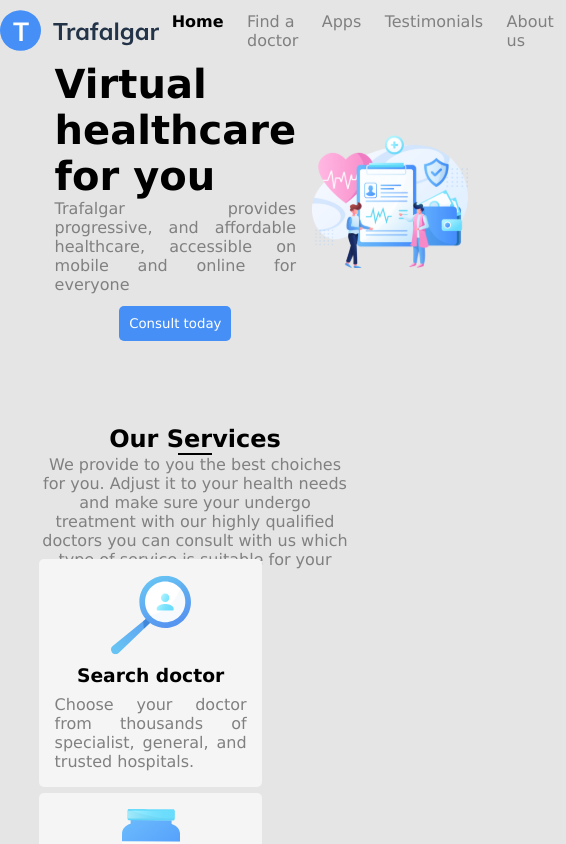
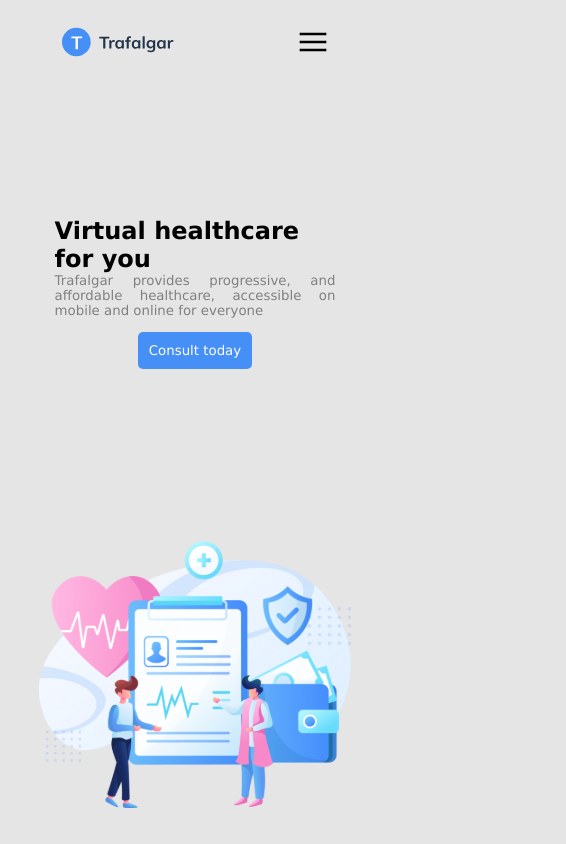
Before and after one commit to matheustkaczyk/trafalgar-landing-page, a React (Vite) app: page / in a window 390 px wide. Shown: the top 844 px of the page, 566 px wide, since content can reach past the window. Built offline with nearby package versions, Linux system fonts and the light colour scheme.

Commit message:
feat: mobile até w: 414 h: 915

```diff
--- a/src/App.scss
+++ b/src/App.scss
@@ -8,6 +8,10 @@ header {
   justify-content: space-around;
   max-width: 100vw;
   color: grey;
+
+  .hamburger-icon {
+    display: none;
+  }
 
   nav {
     width: 60%;
@@ -383,8 +387,10 @@ footer {
   }
 }
 
-@media only screen and (max-width: 375px) and (max-height: 667px) {
+@media only screen and (max-width: 414px) and (max-height: 915px) {
   header {
+    height: 10vh;
+
     img {
       width: 7em;
     }
@@ -392,5 +398,111 @@ footer {
     nav {
       display: none;
     }
+
+    .hamburger-icon {
+      display: unset;
+      width: 2em;
+    }
+  }
+
+  .home-page {
+    display: flex;
+    flex-direction: column;
+    align-items: center;
+    margin-top: 3em;
+    height: 90vh;
+
+    .home-wrapper {
+      display: flex;
+      flex-direction: column;
+      align-items: center;
+      justify-content: space-around;
+      height: 100%;
+
+      div {
+        h1 {
+          font-size: 1.5em;
+        }
+      }
+
+      img {
+        width: 100%;
+      }
+    }
+
+    p {
+      font-size: smaller;
+    }
+  }
+
+  .services-page {
+    div {
+      h1 {
+        font-size: 1.2em;
+      }
+
+      p {
+        font-size: smaller;
+      }
+    }
+
+    .articles-wrapper {
+      article {
+        width: 35%;
+        justify-content: space-around;
+
+        img {
+          width: 100%;
+        }
+      }
+    }
+  }
+
+  .leading-page {
+    .leading-01 {
+      text-align: center;
+      flex-direction: column;
+      div {
+        justify-content: center;
+        align-items: center;
+        width: 100%;
+      }
+    }
+
+    .leading-02 {
+      text-align: center;
+      flex-direction: column;
+      margin-top: 10%;
+      div {
+        justify-items: center;
+        align-items: center;
+        width: 100%;
+      }
+    }
+  }
+
+  .customers-section {
+    display: none;
+  }
+
+  footer {
+    width: 100vw;
+    font-size: smaller;
+
+    .footer-infos {
+      width: 100%;
+    }
+
+    h4 {
+      display: none;
+    }
+
+    ul {
+      display: none;
+
+      li {
+        display: none;
+      }
+    }
   }
 }
--- a/src/components/Header/index.jsx
+++ b/src/components/Header/index.jsx
@@ -1,5 +1,7 @@
 import React from 'react';
+
 import Logo from '../../assets/logo.svg';
+import hamburger from '../../assets/hamburger.svg';
 
 const Header = () => {
   return(
@@ -14,6 +16,7 @@ const Header = () => {
           <li>About us</li>
         </ul>
       </nav>
+      <img className='hamburger-icon' src={hamburger} alt="hamburger" />
     </header>
   )
 }
--- a/src/pages/Home/index.jsx
+++ b/src/pages/Home/index.jsx
@@ -3,7 +3,7 @@ import homeImg from '../../assets/trafalgar-home.svg';
 const Home = () => {
   return(
     <section className='home-page'>
-      <div>
+      <div className='home-wrapper'>
         <div>
           <h1>Virtual healthcare for you</h1>
           <p>Trafalgar provides progressive, and affordable healthcare, accessible on mobile and online for everyone</p>
```
